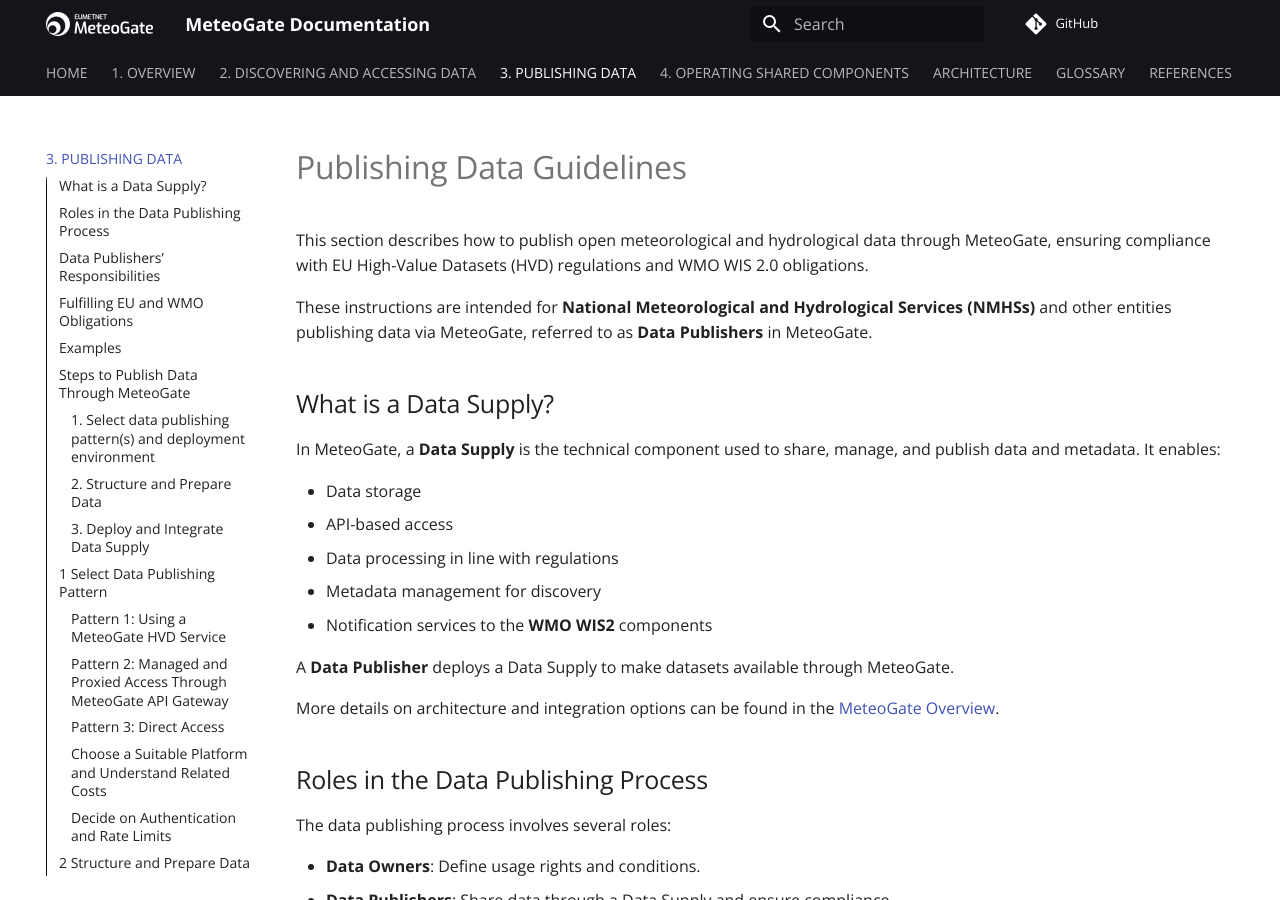
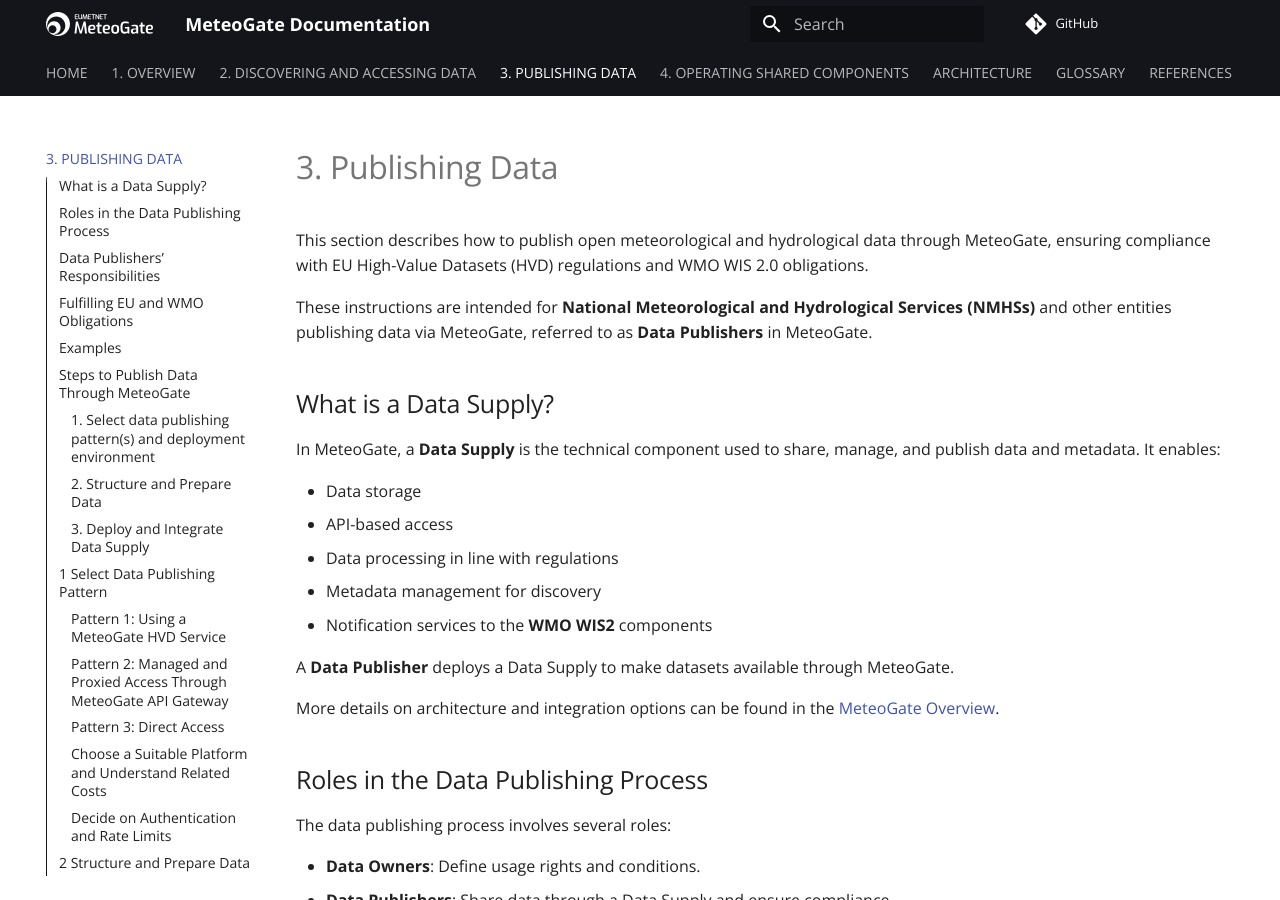
Before and after one commit to EUMETNET/meteogate-documentation, an MkDocs documentation site: the page built from docs/3-publishing-data.md, in a window 1280 px wide and 900 px high. Built offline with MkDocs 1.6.1 and Material for MkDocs 9.7.7, drawn with Linux system fonts in a browser that asks for light colours; comment, search, counter and statistics services are not loaded.

Commit message:
Update 3-publishing-data.md

```diff
--- a/docs/3-publishing-data.md
+++ b/docs/3-publishing-data.md
@@ -1,4 +1,4 @@
-# Publishing Data Guidelines
+# 3. Publishing Data
 
 This section describes how to publish open meteorological and hydrological data through MeteoGate, ensuring compliance with EU High-Value Datasets (HVD) regulations and WMO WIS 2.0 obligations.
 
```
